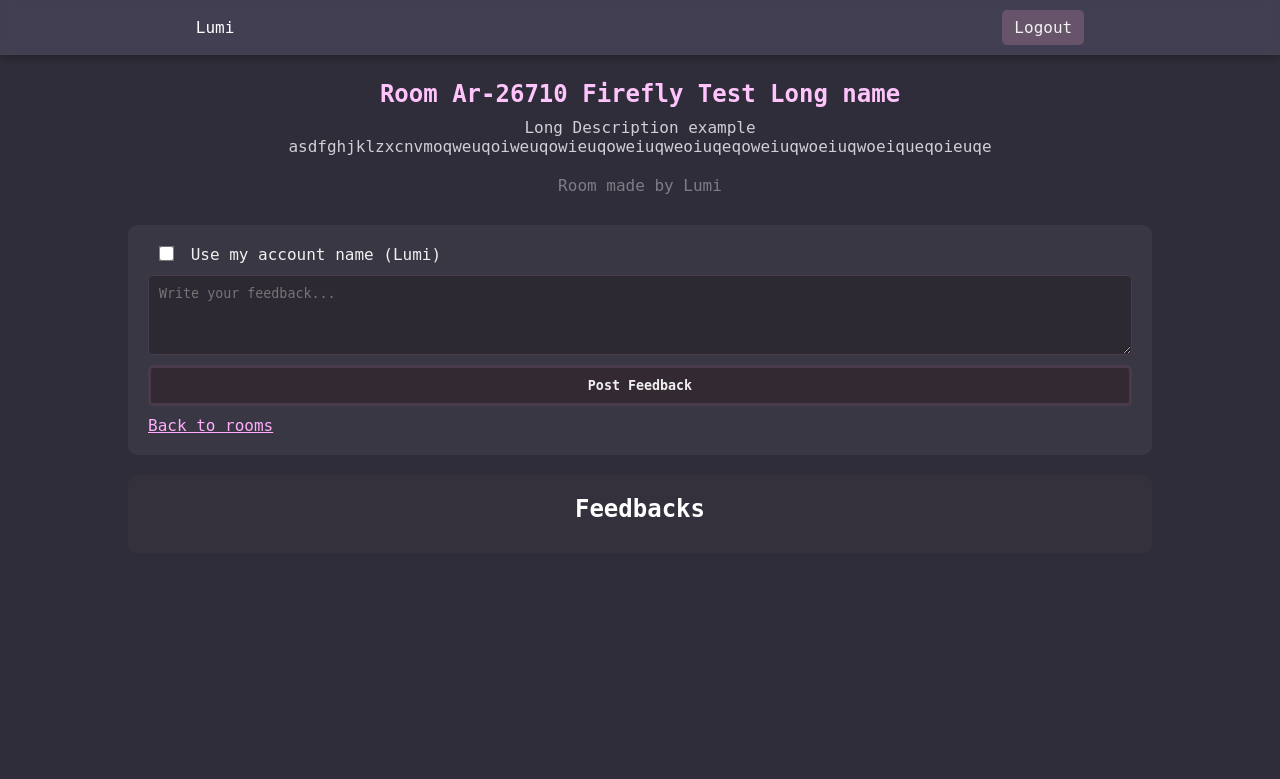
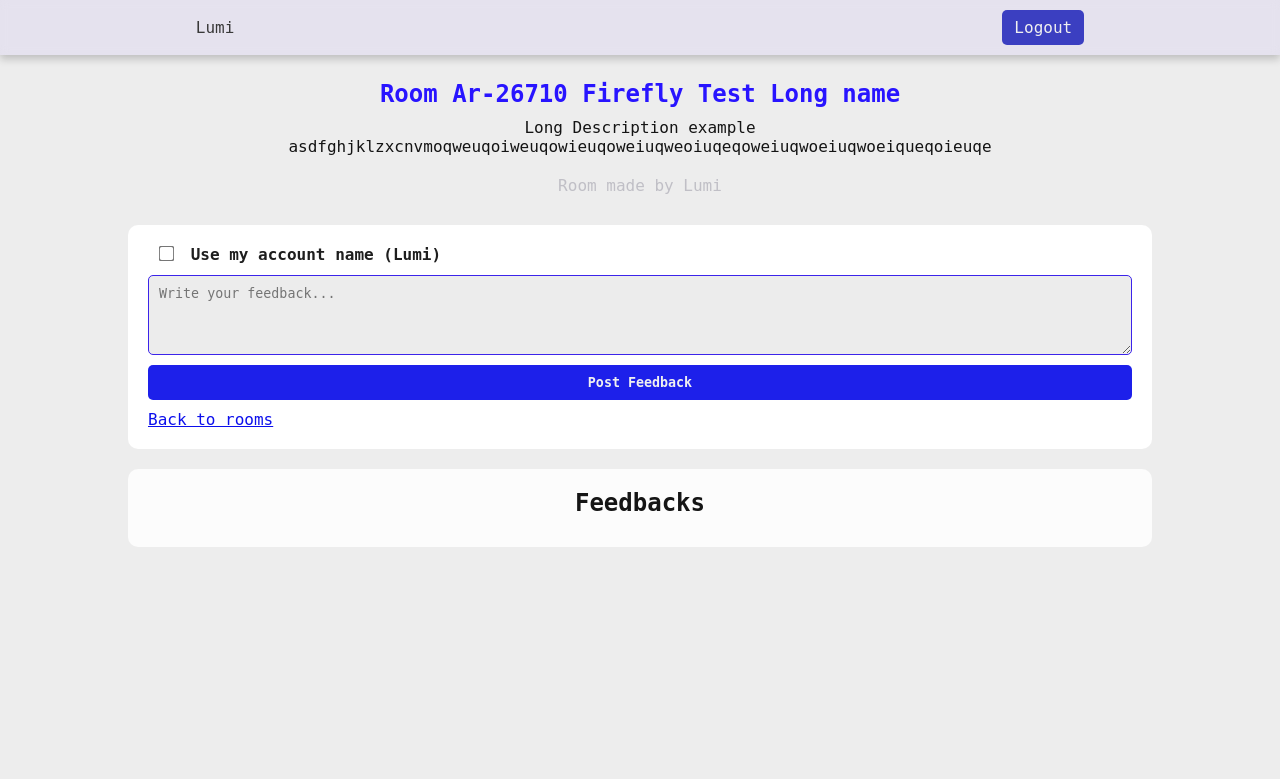
Before and after one commit to Lumineskz/AnonymousFeedbackWall, a PHP site: page /pages/room.php?id=4 in a window 1280 px wide. Shown: the top 779 px of the page. Run offline with PHP 8.4, Linux system fonts and the light colour scheme; a user stored in the database is signed in; data comes from the database, SQL or seed files in the repository.

Commit message:
Changed the theme to white for printing readability

```diff
--- a/assets/css/style.css
+++ b/assets/css/style.css
@@ -5,19 +5,18 @@
     font-family: 'JetBrains Mono', monospace;
 }
 body{
-
-    background-color: #2e2d39;
+    background-color: rgb(237, 237, 237);
 }
 .container{
   margin-top: 80px;
 }
 .link{
   margin-top: 10px;
-    color: #ffadfc;
+    color: #0c0fec;
     transition: color 0.2s;
 }
 .link:hover{
-    color: #eb8ac972;
+    color: #344aedc0;
     text-decoration: wavy;
 }
 /* Room Page */
@@ -92,18 +91,18 @@
     display: flex;
     width: 100%;
     gap: 60%;
-    background-color: #69637757;
+    background-color: #d6ccf057;
     justify-content: center;
     padding: 10px 0;
     box-shadow: 0 4px 8px rgba(0, 0, 0, 0.2);
     backdrop-filter: blur(4px) saturate(180%);
     align-items: center;
-    color: white;
+    color: rgb(57, 57, 57);
     z-index: 1000 ;
 
 }
 .nav a{
-  background-color: #67546a;
+  background-color: #3b3fc1;
     color: #f0f0f0;
     text-decoration: none;
     padding: 8px 12px;
@@ -240,47 +245,52 @@
     transition: background-color 0.3s;
 }
 
+
 /* Room Page - Feedback Section */
 .feedback-form{
   padding: 20px;
     display: flex;
     flex-direction: column;
-    background-color: #3a3744;
+    background-color: #ffffff;
     margin: 20px 10%;
     border-radius: 10px;;
 }
+.uname{
+    font-weight: bold;
+    margin-bottom: 10px;
+    color: #151515
+}
 .feedback-form textarea{
     padding: 10px;
-    border: 1px solid #493b4b;
+    border: 1px solid #3c24ea;
     border-radius: 5px;
-    background-color: #2c2933;
+    background-color: #ececec;
     color: #f0f0f0;
     resize: vertical;
     min-height: 80px;
 }
 .feedback-form textarea:focus{
     outline: none;
-    border-color: #eb8ac972;
-    box-shadow: 0 0 5px #eb8ac944;
+    border-color: #573ee372;
+    box-shadow: 0 0 5px #3f19d844;
 }
 .feedback-form button{
     margin-top: 10px;
     padding: 10px;
     border: none;
     border-radius: 5px;
-    background-color: #332933;
+    background-color: #1d20ea;
     color: #f0f0f0;
     cursor: pointer;
-    border: 3px solid #493b4b;
     transition: background-color 0.3s;
     font-weight: bold;
 }
 .feedback-form button:hover{
-    background-color: #493b4b;
+    background-color: #6543fc;
 }
 .uname{
     display: inline;
-    color: #f0f0f0;
+    color: #1e1e1e;
     margin-left: 8px;
 }
 #use_session_name_chk{
@@ -290,36 +300,36 @@
 }
 .comment-area{
     margin: 20px 10%;
-    background-color: #5245542c;
+    background-color: #ffffffd1;
     padding: 20px;
     border-radius: 10px;
 }
 .comment-area .comment{
-    background-color: #2c2933;
+    background-color: #ebebec;
     padding: 15px;
     border-radius: 8px;
     margin-bottom: 15px;
 }
 .comment-area .comment .msg-title{
-    color: #ffadfc;
+    color: #1c14ff;
     font-size: 16px;
 }
 .comment-area .comment .msg{
-    color: #d1cfd6;
+    color: #2b2b2b;
     margin: 10px 0;
     font-size: 15px;
 }
 .comment-area .comment .crdt{
-    color: #a8a6b1a7;
+    color: #5a5a5aa7;
     font-size: 12px;
 }
 .room-title{
-    color: #ffc4fc;
+    color: #2814ff;
     text-align: center;
     margin-bottom: 10px;
 }
 .room-desc{
-    color: #d1cfd6;
+    color: #141414;
     text-align: center;
     margin-bottom: 20px;
     max-width: 800px;
--- a/pages/room.php
+++ b/pages/room.php
@@ -80,7 +80,7 @@
 
 
     <div class="comment-area">
-        <h2 style="color:white; text-align: center; margin-bottom:10px">Feedbacks</h2>
+        <h2 style="color:#151515; text-align: center; margin-bottom:10px">Feedbacks</h2>
     <?php
     // Get all feedback for this specific room, newest first
     $comments = $conn->prepare(
--- a/pages/rooms.php
+++ b/pages/rooms.php
@@ -34,7 +34,7 @@
 
 <div class="container">
     <div class="room-container">
-        <h2 style="color:white; text-align:center;">Rooms</h2>
+        <h2 style="color:black; text-align:center;">Rooms</h2>
 
         <form action="" method="post" class="search-form">
             <a href="create_room.php" class="create-room"><i class="fa-solid fa-plus"></i> Create Room</a>
```
Also changed, not shown: other parts of assets/css/style.css (+49 -43 lines).
